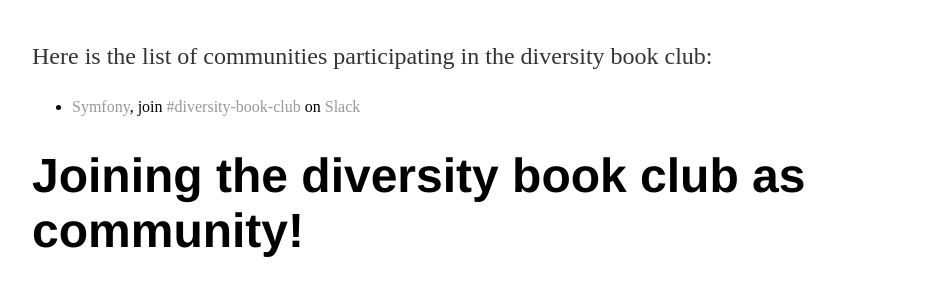
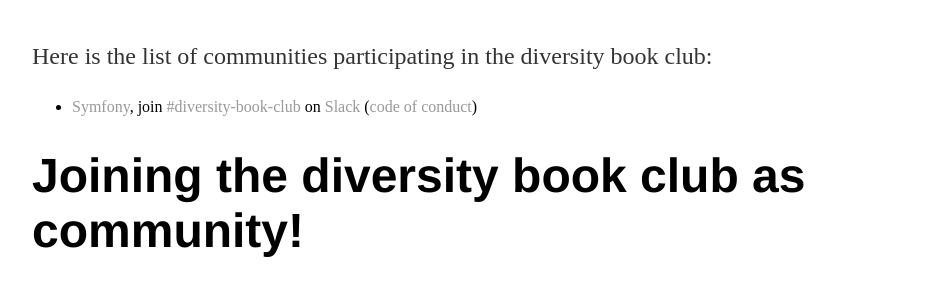
Before and after one commit to diversity-book-club/diversity-book-club.github.io, a Jekyll site: the page built from join/index.html, in a window 1280 px wide. Shown: the part 212-502 px from the top of the page, without its empty margins (160-1106 px from the left). Built offline with Jekyll 4.4.1, drawn with Linux system fonts in a browser that asks for light colours.

Commit message:
add link to Symfony CoC

```diff
--- a/join/index.html
+++ b/join/index.html
@@ -9,7 +9,7 @@ title: Join the Diversity Book Club
         Here is the list of communities participating in the diversity book club:
 
         <ul>
-            <li><a href="https://symfony.com">Symfony</a>, join <a href="https://symfony-devs.slack.com/messages/CJ3FDR57V">#diversity-book-club</a> on <a href="https://symfony.com/slack">Slack</a></li>
+            <li><a href="https://symfony.com">Symfony</a>, join <a href="https://symfony-devs.slack.com/messages/CJ3FDR57V">#diversity-book-club</a> on <a href="https://symfony.com/slack">Slack</a> (<a href="https://symfony.com/doc/current/contributing/code_of_conduct/code_of_conduct.html">code of conduct</a>)</li>
         </ul>
     </p>
 
```
